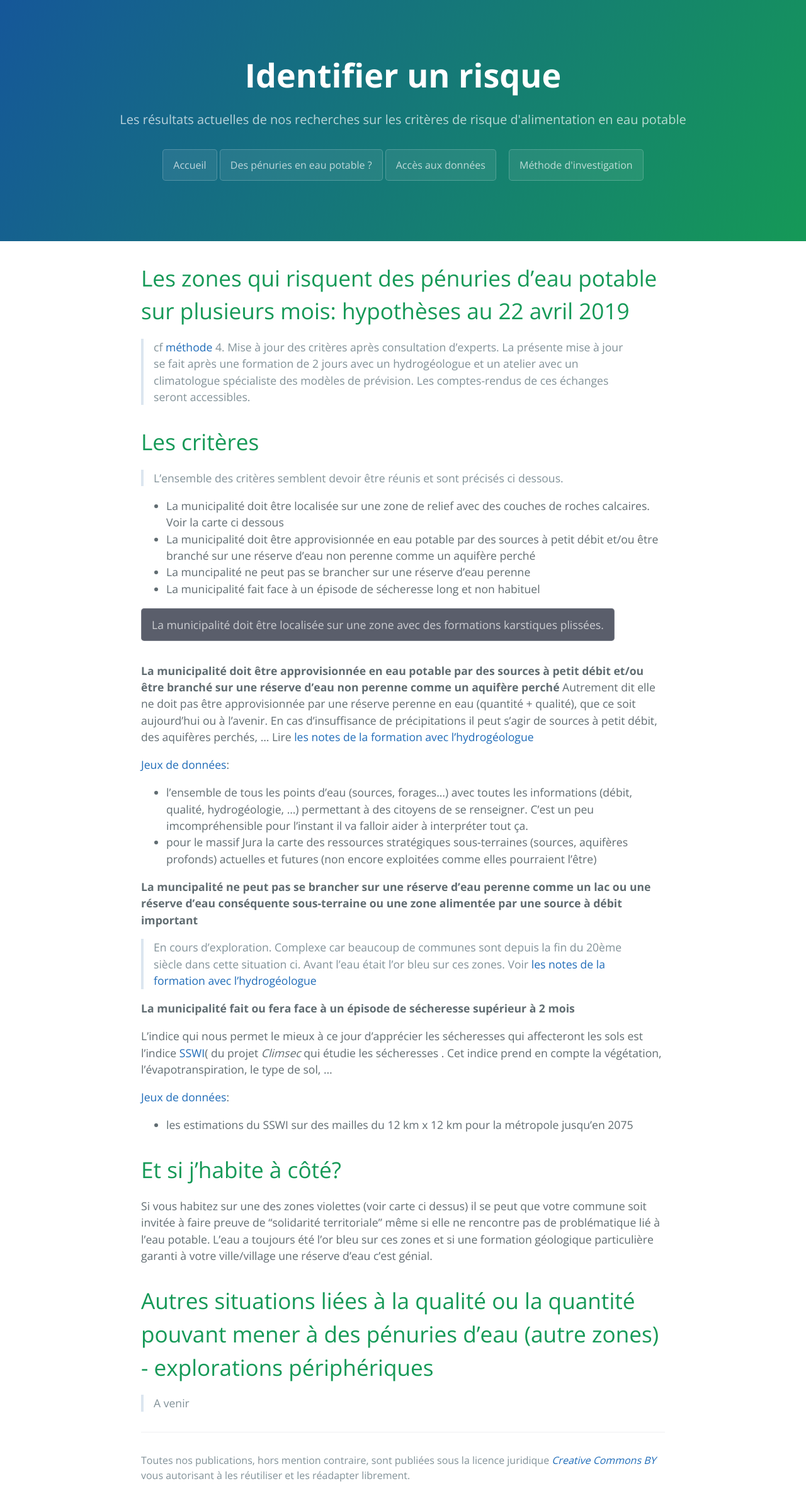
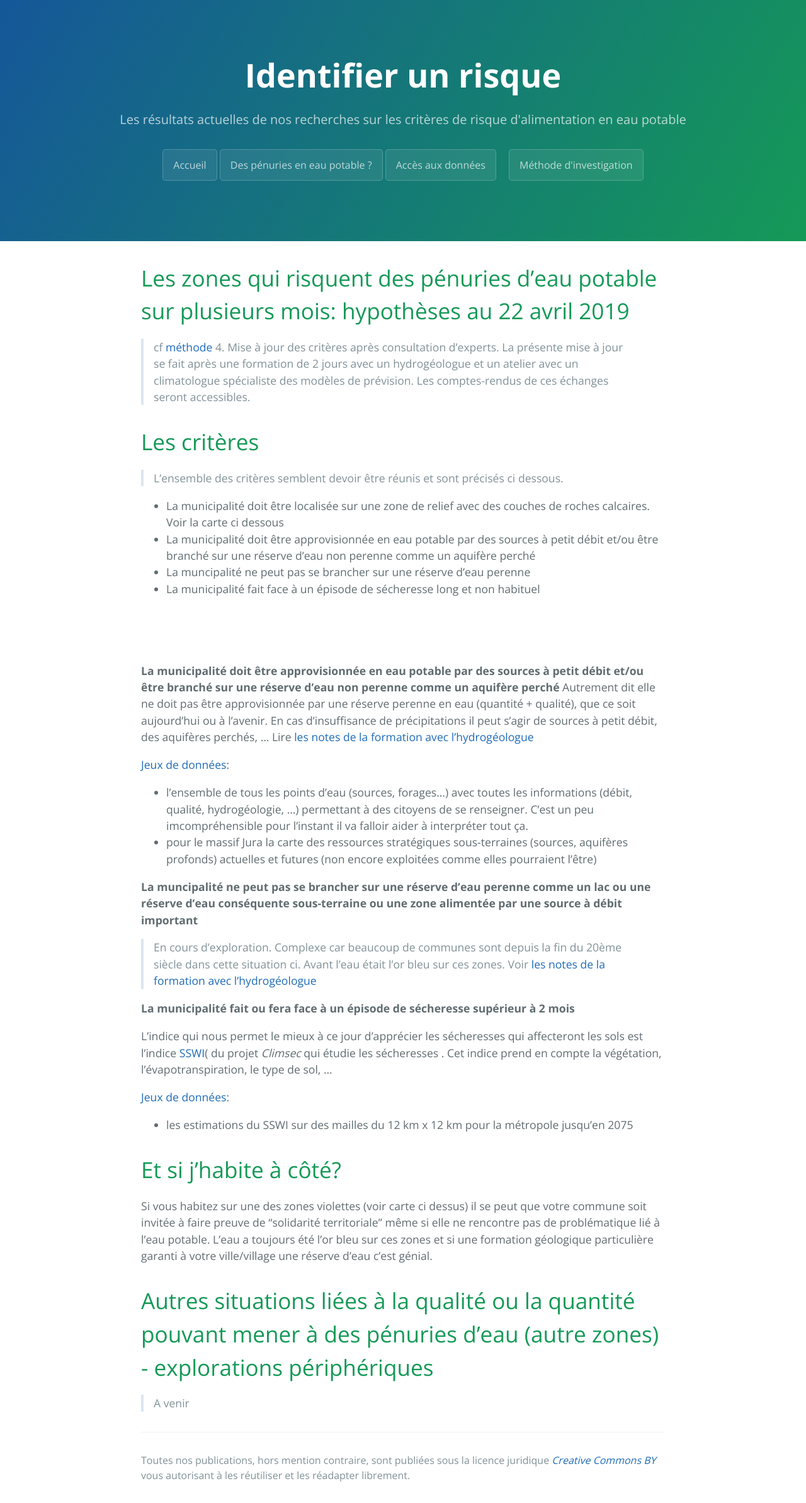
Before and after one commit to secheresses/Ancien-site, a Jekyll site: the page built from pages/identifier-risque.md, in a window 1280 px wide. Shown: the whole page at 63% size. Built offline with Jekyll 4.4.1, drawn with Linux system fonts in a browser that asks for light colours.

Commit message:
Update style.scss

```diff
--- a/assets/css/style.scss
+++ b/assets/css/style.scss
@@ -14,7 +14,7 @@
   background-color: #5A5E6B;
   min-width: 160px;
   box-shadow: 0px 8px 16px 0px rgba(0,0,0,0.2);
-  padding: 12px 16px;
+  padding: 0px 0px;
   z-index: 1;
   right: 0;
 }
@@ -22,20 +22,3 @@
 .dropdown:hover .dropdown-content {
   display: block;
 }
-
-.panel-risque {
-      background-color: #5A5E6B;
-      position:relative;left:0;top:0
-}
-
-.panel-risque:hover {
-      background-color: lightgray;
-      position:relative;left:0;top:0
-}
-
-.element-panel-risque {
-    background-color: #EFEFEF;
-    box-shadow: 0px 8px 16px 0px rgba(0,0,0,0.2);
-    padding: 8px 12px;
-    position : relative;
-}
```
